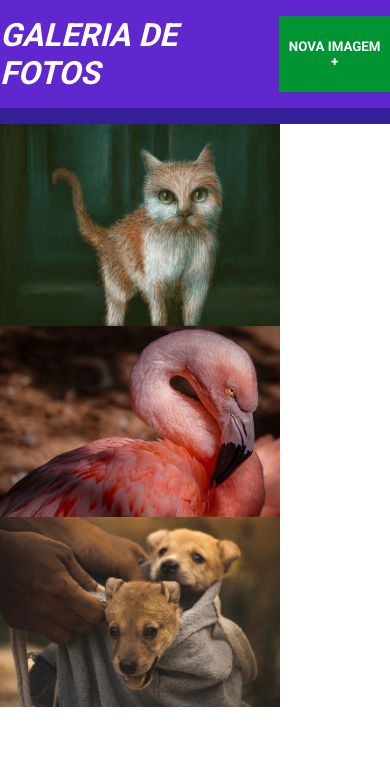
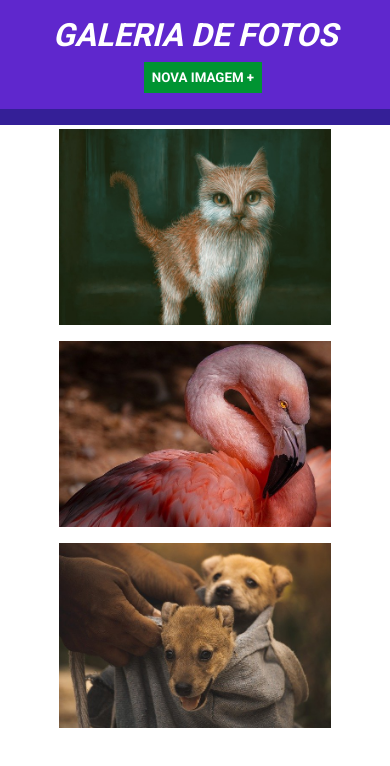
Before and after one commit to ramagla/jquery-galeria-fotos, a plain HTML site: page index.html in a window 390 px wide. Drawn offline with nearby package versions, Linux system fonts and the light colour scheme.

Commit message:
deixando responsivo

```diff
--- a/main.css
+++ b/main.css
@@ -2,7 +2,7 @@
   margin: 0;
   padding: 0;
   box-sizing: border-box;
-    font-family: 'Roboto', sans-serif;
+  font-family: "Roboto", sans-serif;
 }
 
 header {
@@ -55,7 +55,6 @@ ul {
 }
 
 ul li {
-    max-width: 25%;
   list-style: none;
   position: relative;
   max-width: 280px;
@@ -65,6 +64,7 @@ ul li {
 ul li img {
   width: 100%;
   height: 100%;
+  padding: 4px;
 }
 
 .overlay-imagem-link {
@@ -75,7 +75,7 @@ ul li img {
   left: 0;
   width: 100%;
   opacity: 0;
-    transition: all ease .5s;
+  transition: all ease 0.5s;
 }
 
 .overlay-imagem-link a {
@@ -83,6 +83,30 @@ ul li img {
   text-decoration: none;
 }
 
-ul li:hover .overlay-imagem-link  {
+ul li:hover .overlay-imagem-link {
   opacity: 1;
 }
+
+@media (max-width: 768px) {
+  header {
+    flex-direction: column;
+    align-items: center;
+  }
+
+  header button {
+    margin-top: 8px;
+  }
+
+  ul {
+    justify-content: space-around;
+  }
+
+  ul li {
+    width: 100%;
+    margin-bottom: 8px;
+  }
+
+  .overlay-imagem-link {
+    padding: 8px;
+  }
+}
```
Lines whose indentation alone changed are shown as unchanged.
